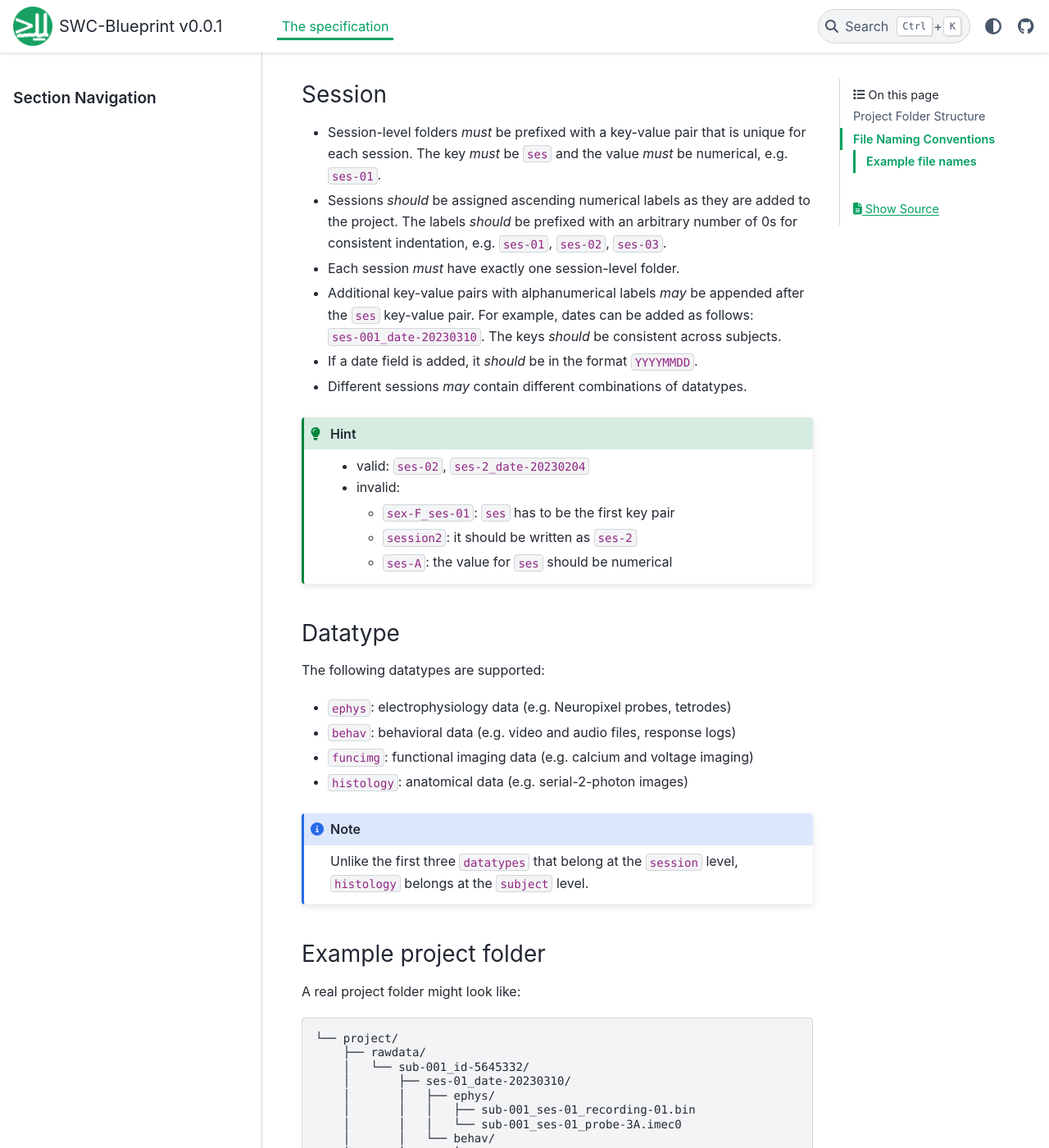
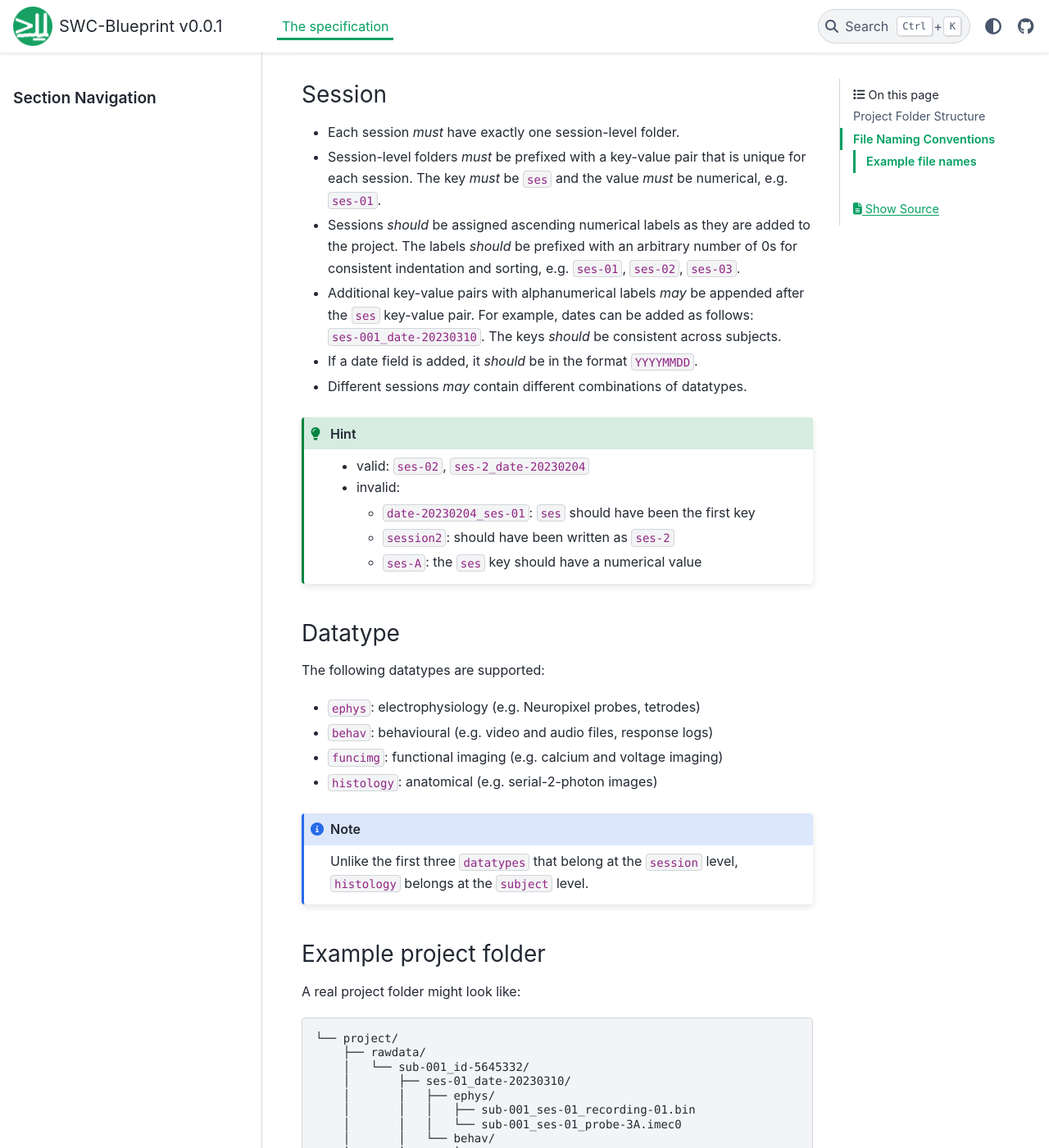
Before and after one commit to neuroinformatics-unit/NeuroBlueprint, a Sphinx documentation site: the page built from docs/source/specification.md, in a window 1280 px wide and 1400 px high, scrolled down 2037 px. Shown: the whole window at 82% size. Built offline with Sphinx 7.4.7 and the PyData theme 0.15.4, drawn with Linux system fonts in a browser that asks for light colours; some of the changed text lies outside the part shown.

Commit message:
edits for language

```diff
--- a/docs/source/specification.md
+++ b/docs/source/specification.md
@@ -45,24 +45,24 @@ Below we describe each level of the `rawdata` folder hierarchy in more detail. T
 
 ### Subject
 
+* Each subject *must* have exactly one subject-level folder.
 * Subject-level folders *must* be prefixed with a key-value pair that is unique for each subject. The key *must* be `sub` and the value *must* be numerical, e.g. `sub-001`.
-* Subjects *should* be assigned ascending numerical labels as they are added to the project. The labels *should* be prefixed with an arbitrary number of 0s for consistent indentation, e.g. `sub-001`, `sub-002`, `sub-003`.
-* Each subject *must* have exactly one subject-level folder.
+* Subjects *should* be assigned ascending numerical labels as they are added to the project. The labels *should* be prefixed with an arbitrary number of 0s for consistent indentation and sorting, e.g. `sub-001`, `sub-002`, `sub-003`.
 * Additional key-value pairs with alphanumerical labels *may* be appended after the `sub` key-value pair. For example, animal IDs (e.g. from the animal facility) can be added as follows: `sub-001_id-5645332`. The keys *should* be consistent across subjects.
 
 :::{hint}
-* valid: `sub-02`, `sub-001_id-5645332_sex-F`
+* valid: `sub-02`, `sub-001_id-5645332_sex-F`, `sub-02_species-mouse`
 * invalid:
-  * `mouse-01`: the first key should be `sub`.
-  * `sub-001_female`: `female` is not a key-value pair (`sex-female` would be valid)
-  * `sub-B`: the value for `sub` should be numerical
+  * `mouse-01`: the first key should have been `sub`.
+  * `sub-001_female`: `female` should have been written as a key-value pair (e.g. `sex-female`)
+  * `sub-B`: the `sub` key should have a numerical value
 :::
 
 ### Session
 
+* Each session *must* have exactly one session-level folder.
 * Session-level folders *must* be prefixed with a key-value pair that is unique for each session. The key *must* be `ses` and the value *must* be numerical, e.g. `ses-01`.
-* Sessions *should* be assigned ascending numerical labels as they are added to the project. The labels *should* be prefixed with an arbitrary number of 0s for consistent indentation, e.g. `ses-01`, `ses-02`, `ses-03`.
-* Each session *must* have exactly one session-level folder.
+* Sessions *should* be assigned ascending numerical labels as they are added to the project. The labels *should* be prefixed with an arbitrary number of 0s for consistent indentation and sorting, e.g. `ses-01`, `ses-02`, `ses-03`.
 * Additional key-value pairs with alphanumerical labels *may* be appended after the `ses` key-value pair. For example, dates can be added as follows: `ses-001_date-20230310`. The keys *should* be consistent across subjects.
 * If a date field is added, it *should* be in the format `YYYYMMDD`.
 * Different sessions *may* contain different combinations of datatypes.
@@ -70,19 +70,19 @@ Below we describe each level of the `rawdata` folder hierarchy in more detail. T
 :::{hint}
 * valid: `ses-02`, `ses-2_date-20230204`
 * invalid:
-  * `sex-F_ses-01`: `ses` has to be the first key pair
-  * `session2`: it should be written as `ses-2`
-  * `ses-A`: the value for `ses` should be numerical
+  * `date-20230204_ses-01`: `ses` should have been the first key
+  * `session2`: should have been written as `ses-2`
+  * `ses-A`: the `ses` key should have a numerical value
 :::
 
 ### Datatype
 
 The following datatypes are supported:
 
-* `ephys`: electrophysiology data (e.g. Neuropixel probes, tetrodes)
-* `behav`: behavioral data (e.g. video and audio files, response logs)
-* `funcimg`: functional imaging data (e.g. calcium and voltage imaging)
-* `histology`: anatomical data (e.g. serial-2-photon images)
+* `ephys`: electrophysiology (e.g. Neuropixel probes, tetrodes)
+* `behav`: behavioural (e.g. video and audio files, response logs)
+* `funcimg`: functional imaging (e.g. calcium and voltage imaging)
+* `histology`: anatomical (e.g. serial-2-photon images)
 
 :::{note}
 Unlike the first three `datatypes` that belong at the `session` level, `histology` belongs at the `subject` level.
@@ -103,7 +103,7 @@ A real project folder might look like:
     │       │       ├── sub-001_ses-01_camera-01.wav
     │       │       └── sub-001_ses-01_data-responses.csv
     │       └── histology/
-    │           └── brain_image.tiff
+    │           └── sub-001_image-brain.tiff
     └── derivatives/
         └── sub-001_id-5645332/
             ├── ses-01_date-20230310/
```
Also changed, not shown: docs/source/index.md (+5 -5 lines).
